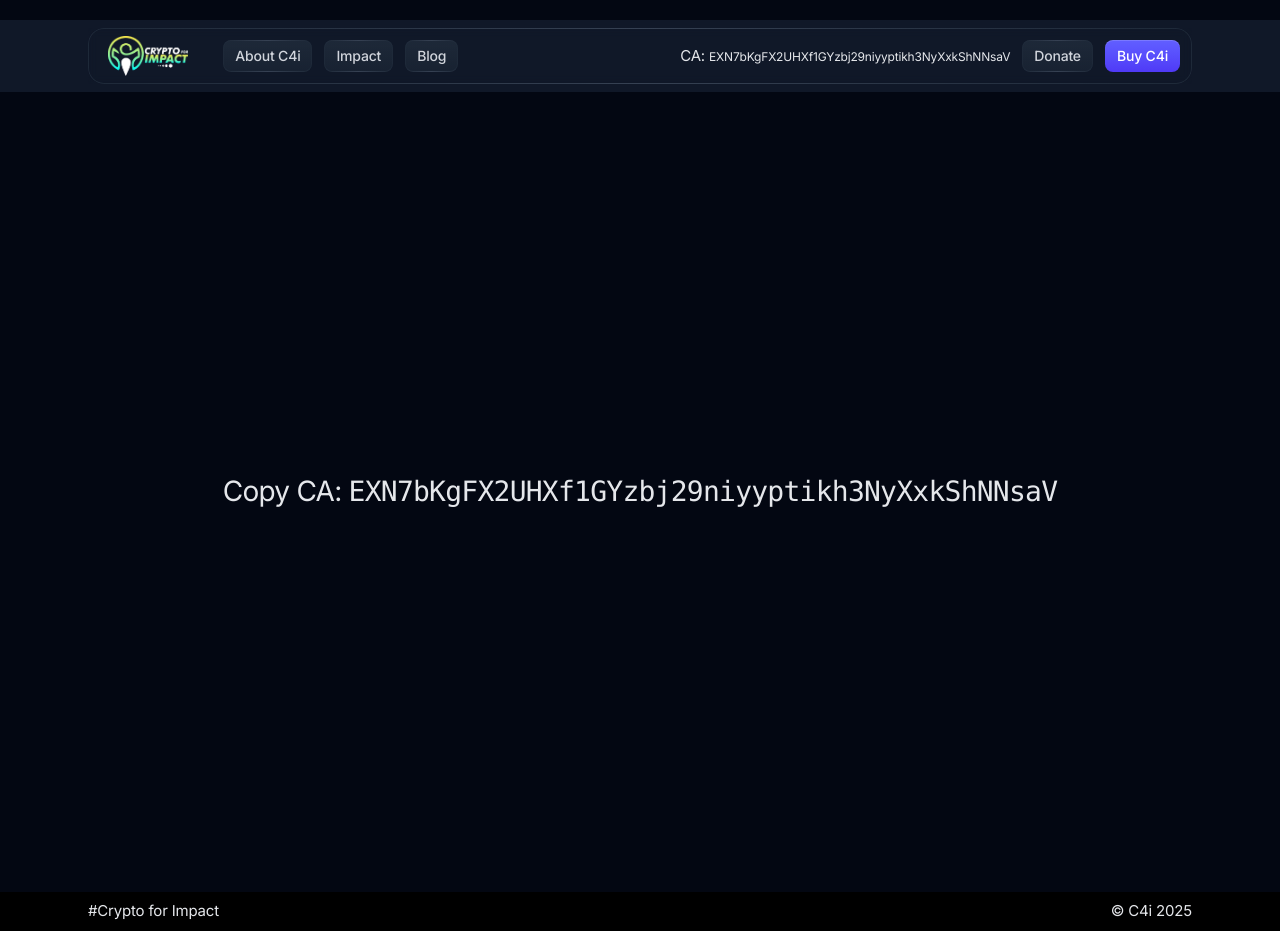
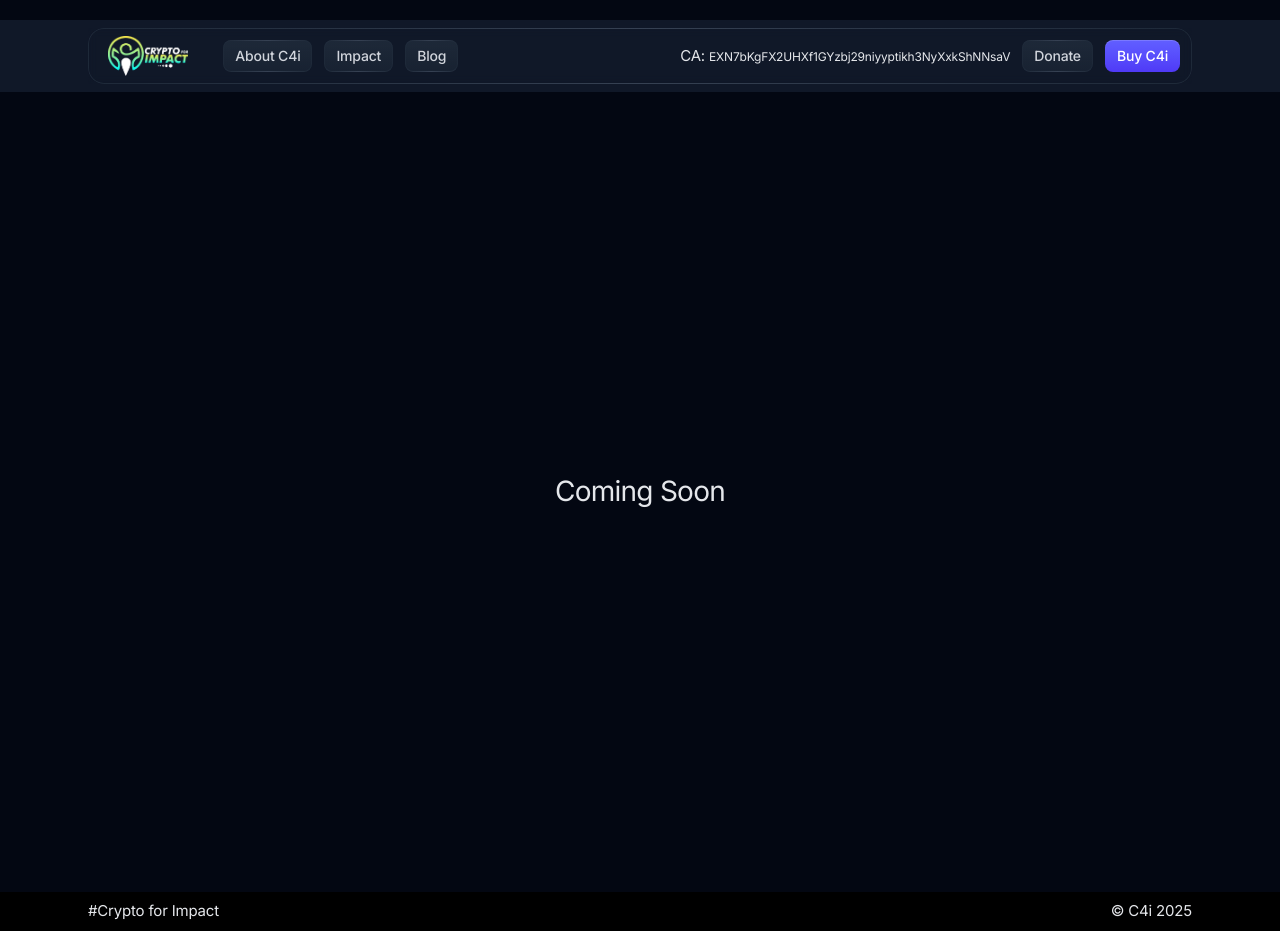
Before and after one commit to obuye37/cryptoforimpact, a Next.js app: page /buyC4i in a window 1280 px wide. Built offline with nearby package versions, Linux system fonts and the light colour scheme.

Commit message:
Update Blogpage.tsx

```diff
--- a/app/buyC4i/page.tsx
+++ b/app/buyC4i/page.tsx
@@ -8,7 +8,7 @@ export const metadata = {
 const Impacts = () => {
   return (
     <div className='flex justify-center items-center text-3xl h-screen'>
-      <p>Copy CA: <code>EXN7bKgFX2UHXf1GYzbj29niyyptikh3NyXxkShNNsaV</code></p>
+      <p>Coming Soon</p>
     </div>
   )
 }
```
